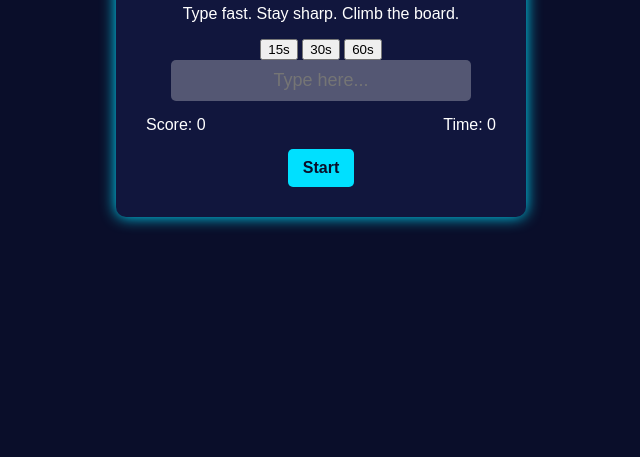
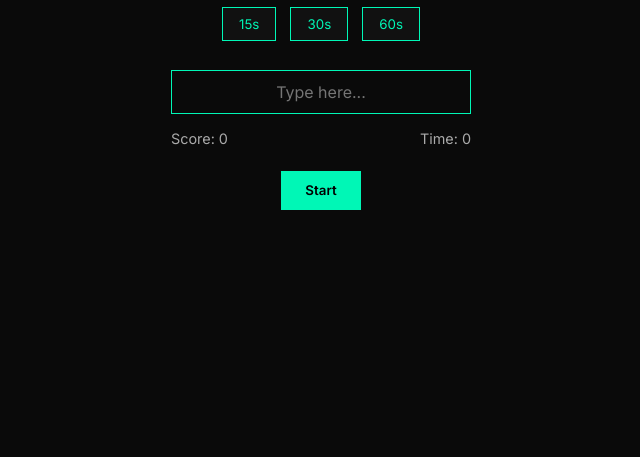
Before and after one commit to Olamil/Rialo-Type-Rush, a plain HTML site: page index.html in a window 1280 px wide. Shown: the part 343-800 px from the top of the page, without its empty margins (319-959 px from the left). Drawn offline with Linux system fonts and the light colour scheme.

Commit message:
style.css

```diff
--- a/style.css
+++ b/style.css
@@ -1,76 +1,94 @@
+@import url('https://fonts.googleapis.com/css2?family=Inter:wght@400;600;800&display=swap');
+
+* {
+  margin: 0;
+  padding: 0;
+  box-sizing: border-box;
+  font-family: 'Inter', sans-serif;
+}
+
 body {
-  background: #0A0E2A;
+  background-color: #0a0a0a;
   color: #ffffff;
   display: flex;
   justify-content: center;
   align-items: center;
   height: 100vh;
-  margin: 0;
-  font-family: Arial, sans-serif;
 }
 
 .game-container {
   text-align: center;
-  background: #11163d;
-  padding: 30px;
-  border-radius: 10px;
-  width: 350px;
-  box-shadow: 0 0 15px #00E0FF;
+  max-width: 400px;
+  width: 100%;
 }
 
 h1 {
-  color: #00E0FF;
-  margin-bottom: 20px;
+  font-size: 2.5rem;
+  color: #00f7b6; /* Rialo accent */
+  margin-bottom: 0.5rem;
 }
 
-.settings {
-  margin-bottom: 15px;
+.subtitle {
+  color: #aaa;
+  font-size: 0.9rem;
+  margin-bottom: 1.5rem;
 }
 
-.time-btn {
-  background: #00E0FF;
-  color: #0A0E2A;
-  border: none;
-  padding: 8px 12px;
-  margin: 0 5px;
+#time-buttons button {
+  margin: 0.3rem;
+  padding: 0.5rem 1rem;
+  background-color: #111;
+  color: #00f7b6;
+  border: 1px solid #00f7b6;
   cursor: pointer;
-  border-radius: 5px;
-  font-weight: bold;
+  transition: 0.2s;
 }
 
-.word-display {
-  font-size: 28px;
-  margin: 20px 0;
-  min-height: 40px;
+#time-buttons button:hover {
+  background-color: #00f7b6;
+  color: #000;
+}
+
+#word {
+  font-size: 1.5rem;
+  margin: 1.5rem 0;
+  font-weight: 600;
 }
 
 #input {
-  width: 80%;
-  padding: 10px;
-  font-size: 18px;
+  padding: 0.7rem;
+  width: 100%;
+  max-width: 300px;
+  font-size: 1rem;
   text-align: center;
-  border: none;
-  border-radius: 5px;
+  outline: none;
+  border: 1px solid #00f7b6;
+  background: transparent;
+  color: white;
 }
 
 .stats {
+  margin-top: 1rem;
   display: flex;
   justify-content: space-between;
-  margin-top: 15px;
+  max-width: 300px;
+  margin-left: auto;
+  margin-right: auto;
+  font-size: 0.9rem;
+  color: #aaa;
 }
 
 #start-btn, #restart-btn {
-  background: #00E0FF;
-  color: #0A0E2A;
+  margin-top: 1.5rem;
+  padding: 0.7rem 1.5rem;
+  background-color: #00f7b6;
+  color: #000;
+  font-weight: 600;
   border: none;
-  padding: 10px 15px;
-  margin-top: 15px;
   cursor: pointer;
-  font-size: 16px;
-  border-radius: 5px;
-  font-weight: bold;
+  transition: 0.2s;
 }
 
-.hidden {
-  display: none;
+#start-btn:hover, #restart-btn:hover {
+  background-color: #00d69e;
 }
```
